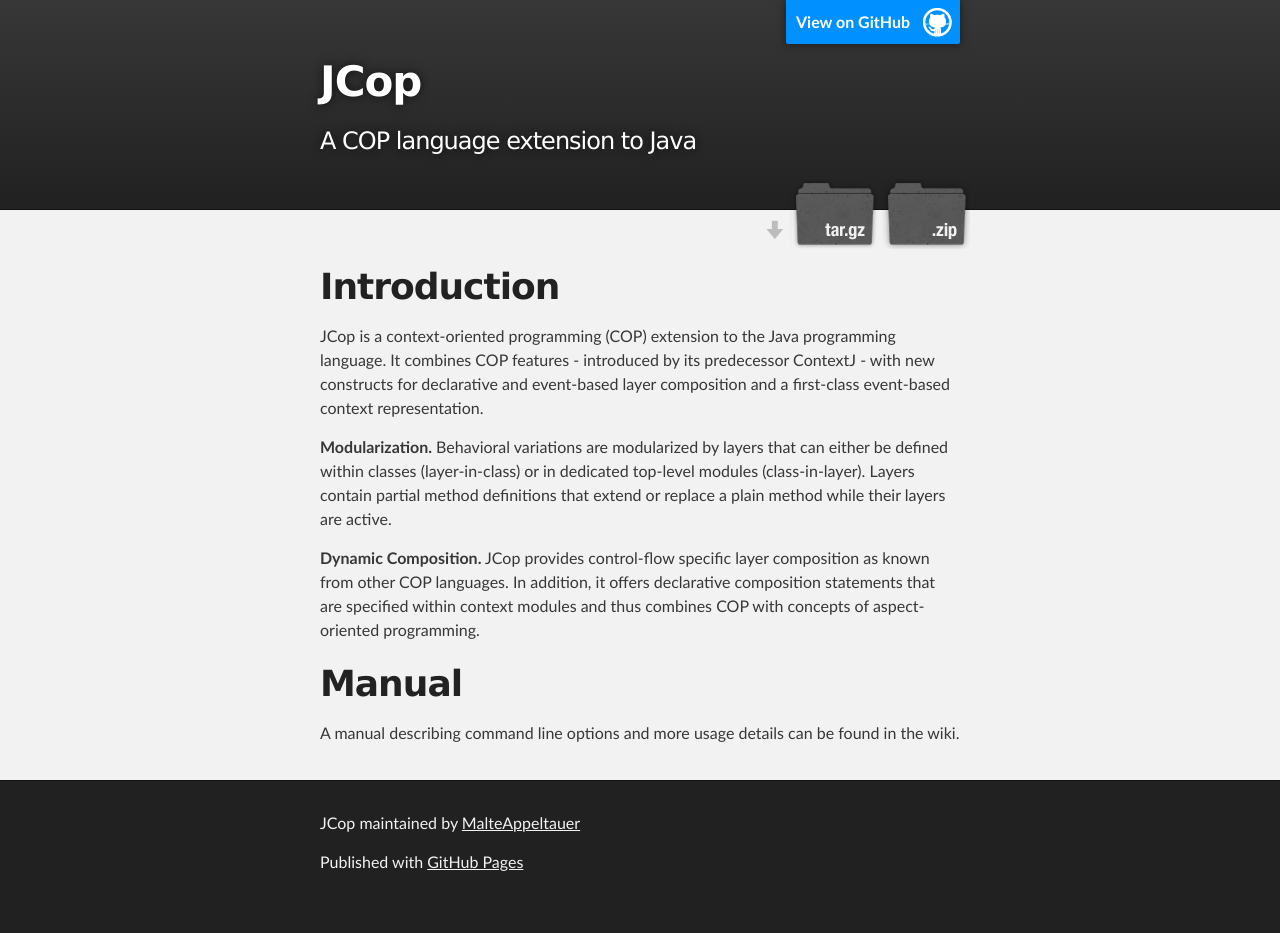
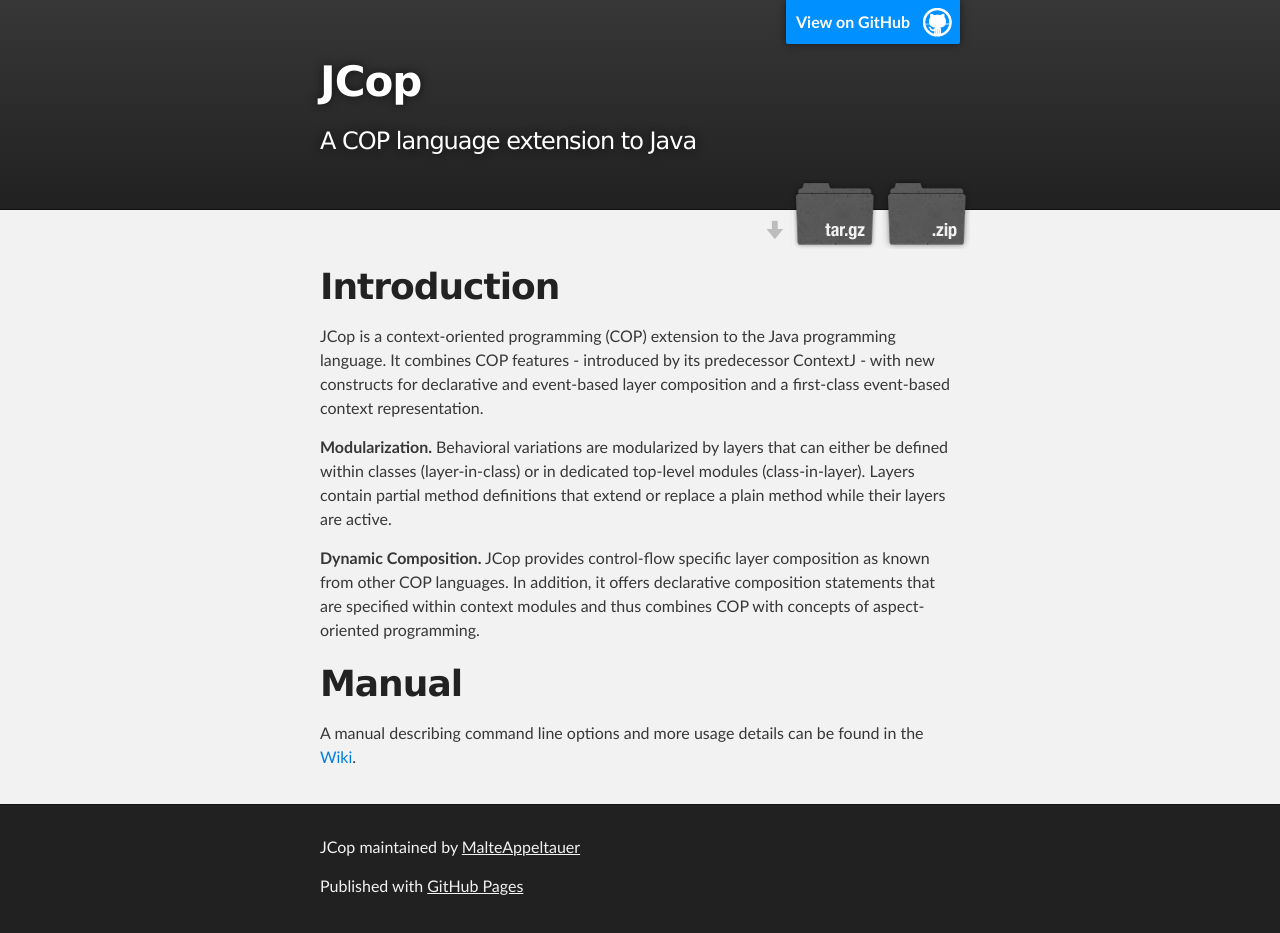
Before and after one commit to hpi-swa/JCop, a plain HTML site: page index.html in a window 1280 px wide. Before the commit the page ends 909 px from the top, so only its background shows below. Drawn offline with Linux system fonts and the light colour scheme.

Commit message:
Update index.html

```diff
--- a/index.html
+++ b/index.html
@@ -43,7 +43,7 @@
 <h1>
 <a name="manual" class="anchor" href="#manual"><span class="octicon octicon-link"></span></a>Manual</h1>
 
-<p>A manual describing command line options and more usage details can be found in the wiki.</p>
+<p>A manual describing command line options and more usage details can be found in the <a href="https://github.com/MalteAppeltauer/JCop/Wiki">Wiki</a>.</p>
       </section>
     </div>
 
```
